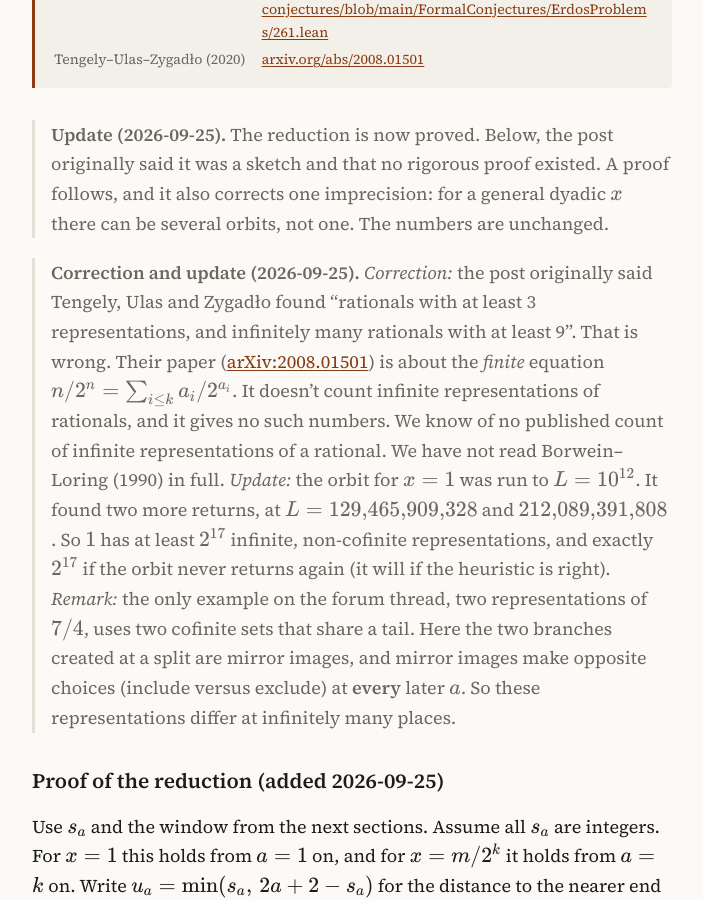
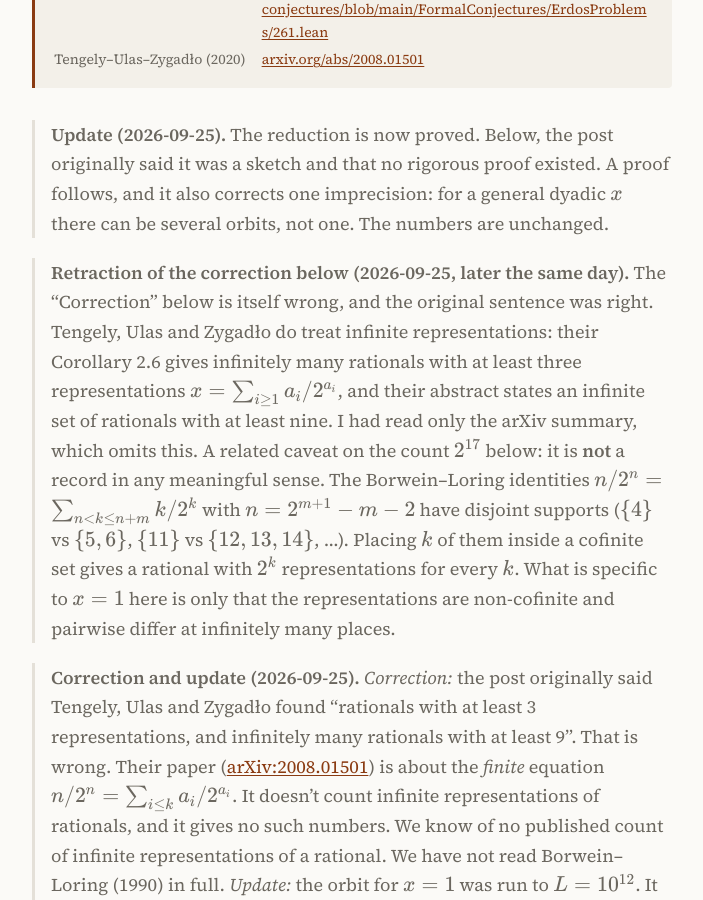
Before and after one commit to g8r-b8/erdos-lab, a Jekyll site: the page built from _posts/2026-09-24-erdos-261-iii-integer-orbit.md, in a window 1280 px wide and 900 px high, scrolled down 902 px. Shown: the whole window, without its empty margins (288-991 px from the left). Built offline with Jekyll 4.4.1, drawn with Linux system fonts in a browser that asks for light colours; comment, search, counter and statistics services are not loaded; some of the changed text lies outside the part shown.

Commit message:
261 post: retract the TUZ20 correction (it was right); 2^k reps are easy

```diff
--- a/_posts/2026-09-24-erdos-261-iii-integer-orbit.md
+++ b/_posts/2026-09-24-erdos-261-iii-integer-orbit.md
@@ -29,6 +29,17 @@ links:
 > **Update (2026-09-25).** The reduction is now proved. Below, the post originally said it was a sketch and
 > that no rigorous proof existed. A proof follows, and it also corrects one imprecision: for a general dyadic
 > $$x$$ there can be several orbits, not one. The numbers are unchanged.
+
+> **Retraction of the correction below (2026-09-25, later the same day).** The "Correction" below is itself
+> wrong, and the original sentence was right. Tengely, Ulas and Zygadło do treat infinite representations:
+> their Corollary 2.6 gives infinitely many rationals with at least three representations
+> $$x=\sum_{i\ge1} a_i/2^{a_i}$$, and their abstract states an infinite set of rationals with at least nine.
+> I had read only the arXiv summary, which omits this.
+> A related caveat on the count $$2^{17}$$ below: it is **not** a record in any meaningful sense. The Borwein–Loring
+> identities $$n/2^n=\sum_{n<k\le n+m} k/2^k$$ with $$n=2^{m+1}-m-2$$ have disjoint supports
+> ($$\{4\}$$ vs $$\{5,6\}$$, $$\{11\}$$ vs $$\{12,13,14\}$$, …). Placing $$k$$ of them inside a cofinite set
+> gives a rational with $$2^k$$ representations for every $$k$$. What is specific to $$x=1$$ here is only that
+> the representations are non-cofinite and pairwise differ at infinitely many places.
 
 > **Correction and update (2026-09-25).**
 > *Correction:* the post originally said Tengely, Ulas and Zygadło found "rationals with at least 3
@@ -88,7 +99,7 @@ x = \sum_{a \in A} \frac{a}{2^a}, \qquad A \subseteq \mathbb{N} \text{ infinite}
 $$
 
 Borwein and Loring showed that some reals have uncountably many representations, but their examples are
-not rational. Tengely, Ulas and Zygadło ([arXiv:2008.01501](https://arxiv.org/abs/2008.01501)) found [wrong: see the Correction above]
+not rational. Tengely, Ulas and Zygadło ([arXiv:2008.01501](https://arxiv.org/abs/2008.01501)) found [this was correct; see the Retraction above]
 rationals with at least 3 representations, and infinitely many rationals with at least 9. As of
 2026-09-23 the problem is open on the site. On the forum thread it is described as open and nobody claims
 a proof, and formal-conjectures tags it `research open`.
```
